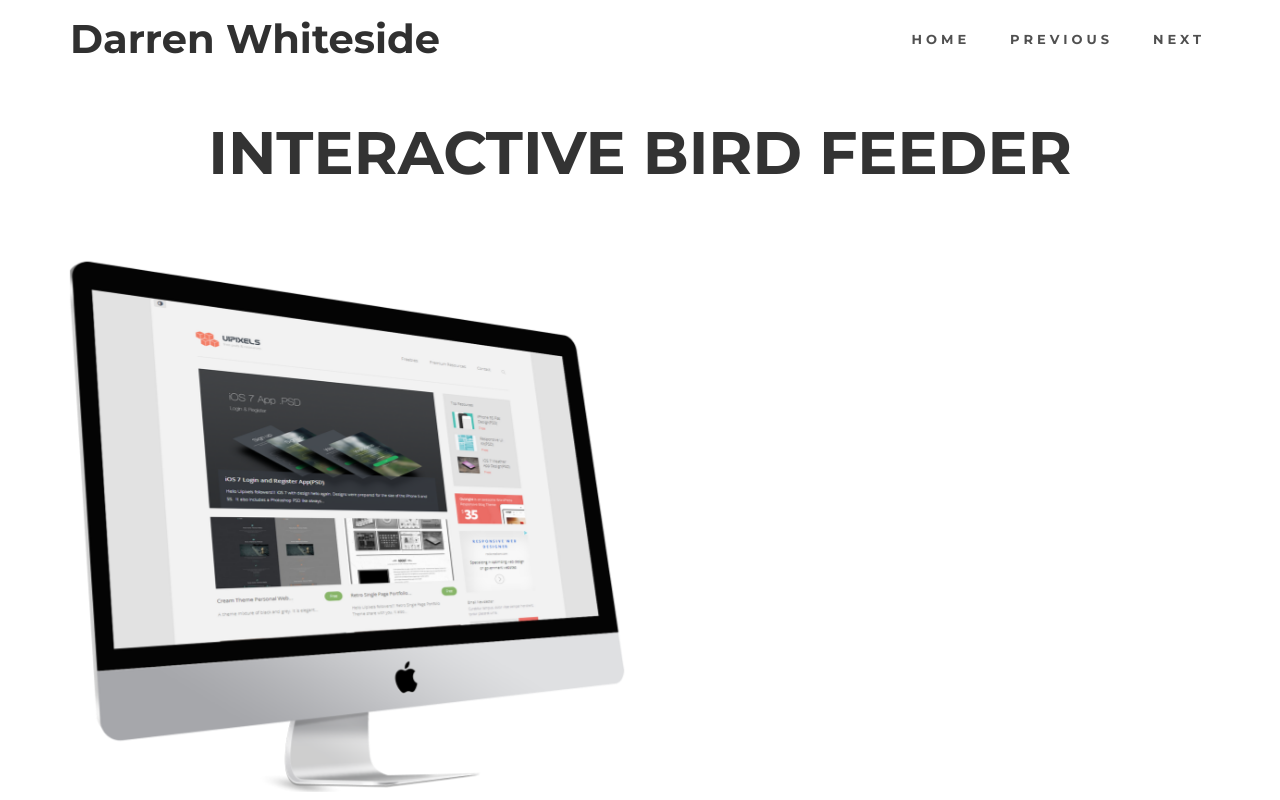
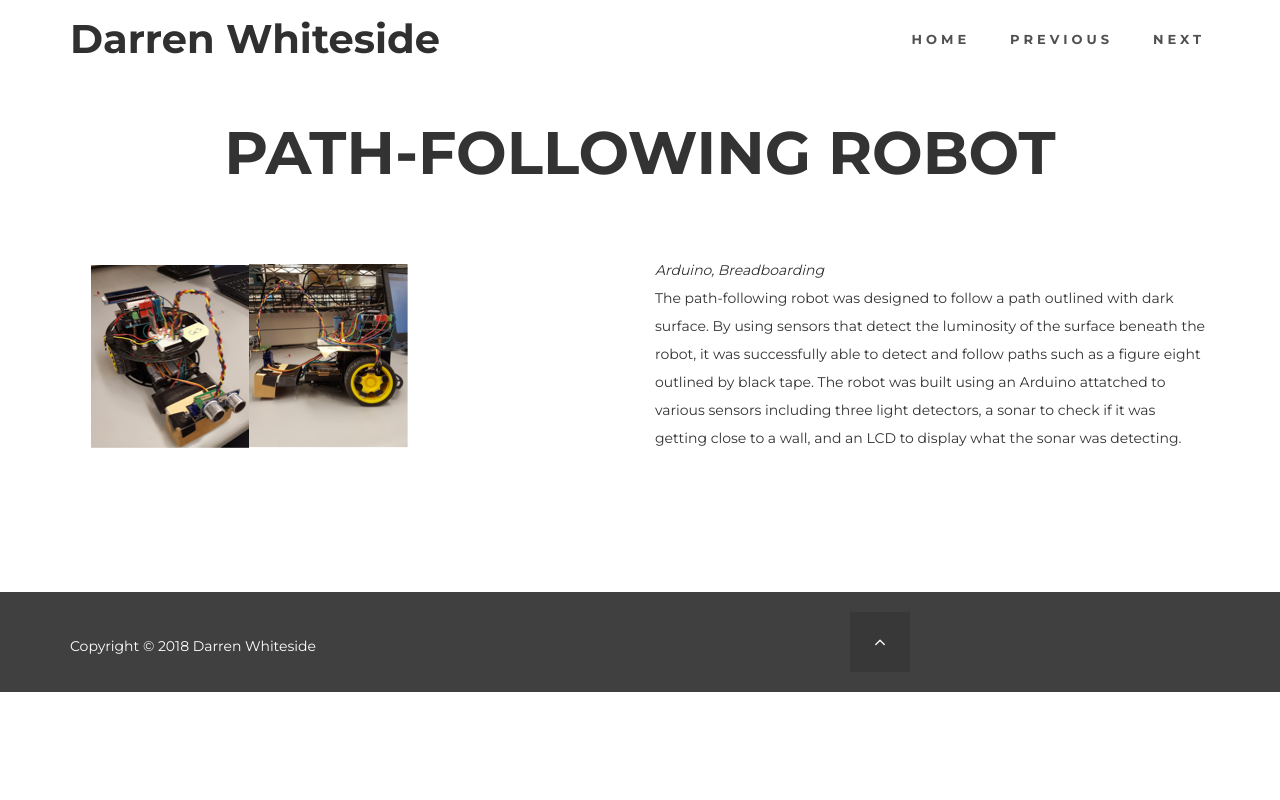
Before and after one commit to darren-whiteside/darren-whiteside.github.io, a plain HTML site: page project6.html in a window 1280 px wide. Shown: the top 800 px of the page. Drawn offline with Linux system fonts and the light colour scheme.

Commit message:
more done

```diff
--- a/project6.html
+++ b/project6.html
@@ -41,8 +41,8 @@
         <div class="collapse navbar-collapse">
             <ul class="nav navbar-nav navbar-right">
                 <li><a href="index.html#portfolio" class="smoothScroll">HOME</a></li>
-                <li><a href="project6.html">PREVIOUS</a></li>
-                <li><a href="project2.html">NEXT</a></li>
+                <li><a href="project5.html">PREVIOUS</a></li>
+                <li><a href="project6.html">NEXT</a></li>
             </ul>
         </div>
     </div>
@@ -54,14 +54,14 @@
     <div class="container">
         <div class="row">
             <div class="col-md-12 col-sm-12 text-center">
-                <h1 class="heading bold">INTERACTIVE BIRD FEEDER</h1>
+                <h2 class="heading bold">PATH-FOLLOWING ROBOT</h2>
             </div>
             <hr>
-            <div class="col-md-6 col-sm-6 wow fadeInUp" data-wow-delay="0.4s">
-                <img src="images/about-img.png" class="img-responsive" alt="about img">
+            <div class="col-md-6 col-sm-6 wow fadeInUp" data-wow-delay="0.3s">
+                <img src="images/robot1.png" class="img-responsive" alt="robot">
             </div>
-            <div class="col-md-6 col-sm-6 wow fadeInUp" data-wow-delay="0.6s">
-                <p></p>
+            <div class="col-md-6 col-sm-6 wow fadeInUp" data-wow-delay="0.5s">
+                <p><i>Arduino, Breadboarding</i><br>The path-following robot was designed to follow a path outlined with dark surface. By using sensors that detect the luminosity of the surface beneath the robot, it was successfully able to detect and follow paths such as a figure eight outlined by black tape. The robot was built using an Arduino attatched to various sensors including three light detectors, a sonar to check if it was getting close to a wall, and an LCD to display what the sonar was detecting. </p>
             </div>
         </div>
     </div>
```
Also changed, not shown: project3.html (+1 -1 lines), project4.html (+2 -2 lines), project5.html (+6 -6 lines), images/about-img.png (deleted), images/quadtree2.png, images/team1.jpg (deleted), images/team2.jpg (deleted), images/team3.jpg (deleted).
